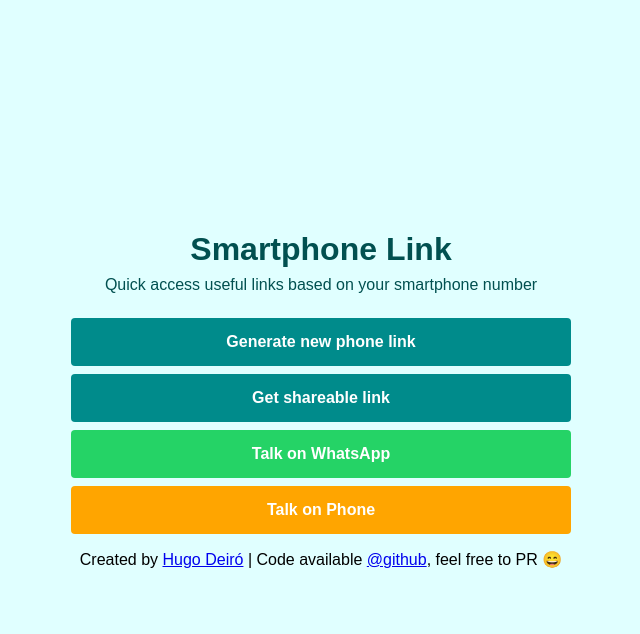
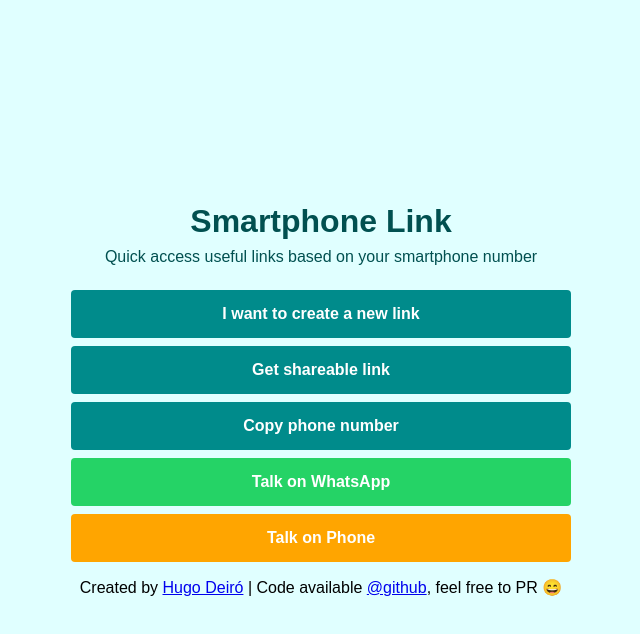
Before and after one commit to HDeiro/smartphone-link, a website: page index.html in a window 1280 px wide. Both pictures are taken after typing "5551234" into the empty fields and a click on the button "Generate new link". Shown: the whole page, without its empty margins (319-959 px from the left). Drawn offline with Linux system fonts and the light colour scheme.

Commit message:
Update label + add copy number functionality

```diff
--- a/app.js
+++ b/app.js
@@ -10,6 +10,7 @@
     talkOnWhatsApp:   $('#talk-on-whatsapp'),
     talkOnPhone:      $('#talk-on-phone'),
     generateNew:      $('#generate-new'),
+    copyPhone:        $('#copy-phone'),
 }
 
 // Get Query Param
@@ -60,3 +61,9 @@
 ctas.talkOnPhone.addEventListener('click', () => window.location.href = `tel:${phoneNumber}`);
 
 ctas.generateNew.addEventListener('click', () => window.location.href = location.origin);
+
+ctas.copyPhone.addEventListener('click',
+    () => navigator.clipboard.writeText(phoneNumber)
+        .then(() => alert('Phone number copied to your clipboard'))
+        .catch(() => alert('There was an error while copying the phone number'))
+)
--- a/index.html
+++ b/index.html
@@ -23,8 +23,9 @@
     </div>
 
     <div class="container none" id="has-phone">
-        <button id="generate-new">Generate new phone link</button>
+        <button id="generate-new">I want to create a new link</button>
         <button id="get-shareable-link" class="none">Get shareable link</button>
+        <button id="copy-phone">Copy phone number</button>
         <button id="talk-on-whatsapp">Talk on WhatsApp</button>
         <button id="talk-on-phone">Talk on Phone</button>
     </div>
--- a/style.css
+++ b/style.css
@@ -76,7 +76,7 @@
     margin-bottom: 8px;
 }
 
-#get-shareable-link, #generate-new {
+#get-shareable-link, #generate-new, #copy-phone {
     background: var(--color-bg-cta);
     color: var(--color-txt-cta);
 }
```
